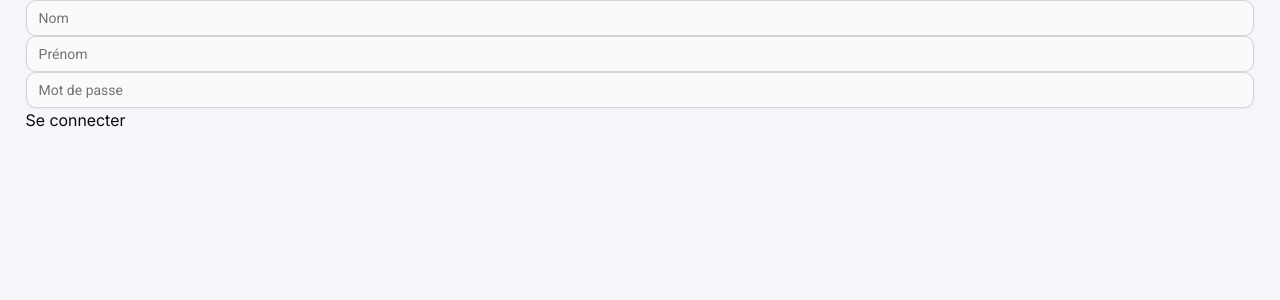
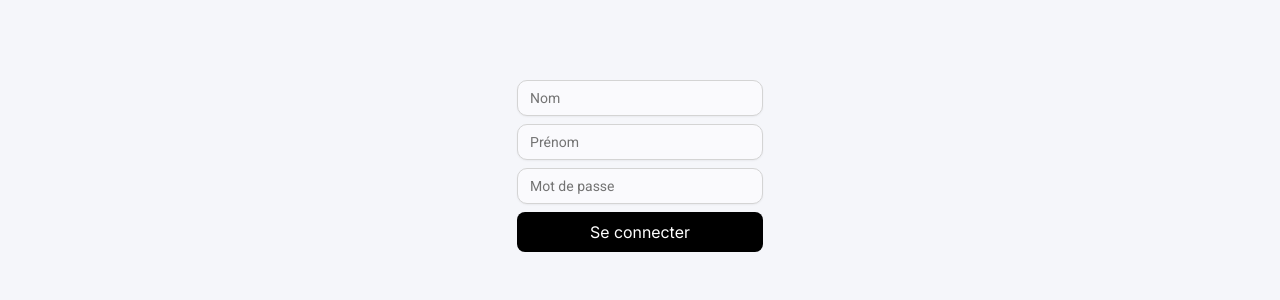
Before and after one commit to matthieup-git/public-react-intervenapp-frontend, a Next.js app: page / in a window 1280 px wide. Shown: the top 300 px of the page. Built offline with nearby package versions, Linux system fonts and the light colour scheme.

Commit message:
add space connect input

```diff
--- a/pages/index.js
+++ b/pages/index.js
@@ -77,7 +77,7 @@ function Index() {
   };
 
   return (
-    <div>
+    <div className="flex flex-col gap-2 mt-20 lg:w-1/5 lg:mx-auto">
       <InputDefault
         type="text"
         placeholder="Nom"
@@ -96,7 +96,7 @@ function Index() {
         onChange={(e) => setPassword(e.target.value)}
         value={password}
       />
-      <ButtonDefault text="Se connecter" onClick={signIn} />
+      <ButtonDefault text="Se connecter" onClick={signIn} variant="default"/>
       {/* <PDF /> */}
     </div>
   );
--- a/src/components/components/ui/button.tsx
+++ b/src/components/components/ui/button.tsx
@@ -12,7 +12,7 @@ const buttonVariants = cva(
   {
     variants: {
       variant: {
-        default: "",
+        default: "bg-black rounded-md text-white p-2",
         addAdmin: "lg:text-xl bg-btn-bg-add text-white font-semibold rounded-md lg:rounded-xl gap-2 focus:outline-btn-outline-add-focus focus:outline-1 focus:outline-offset-2",
         addWorker: "",
         return: "text-sm lg:text-xl text-btn-text-return font-semibold underline underline-offset-3 hover:bg-btn-bg-return-hover hover:no-underline active:bg-btn-bg-return-active",
```
